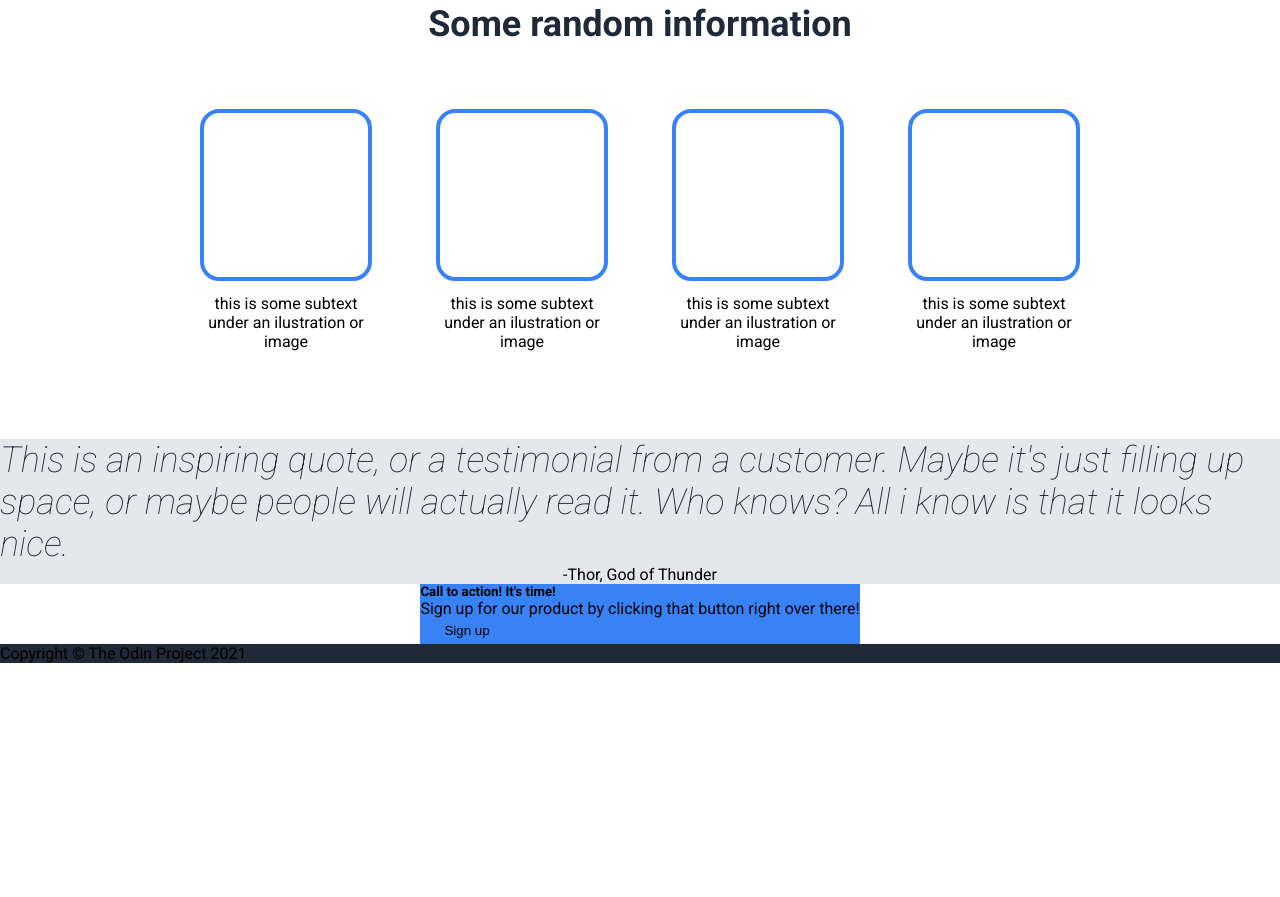
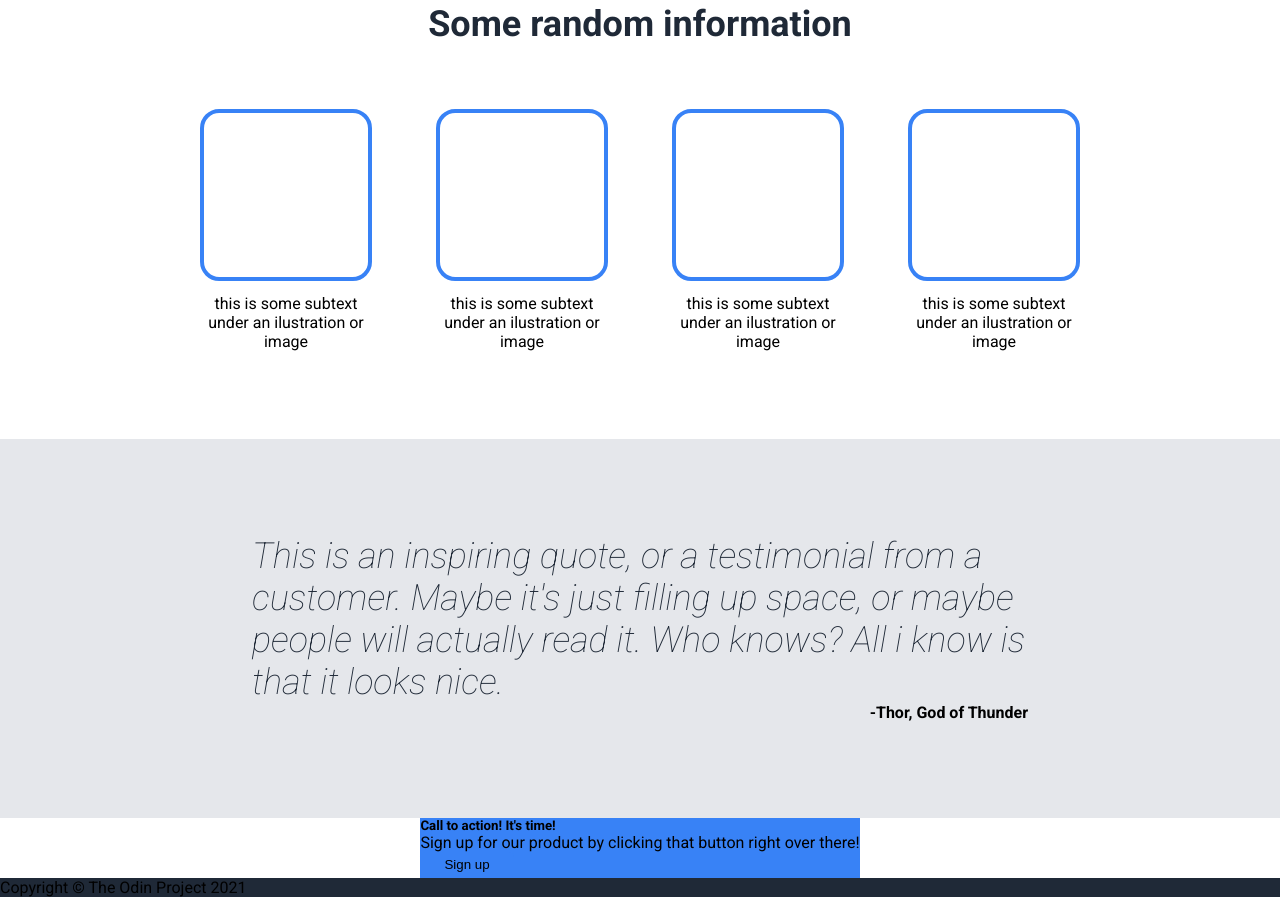
Before and after one commit to manu52697/odin-landing-page-project, a plain HTML site: page index.html in a window 1280 px wide. Shown: the part 478-1375 px from the top of the page. Before the commit the page ends 1141 px from the top, so only its background shows below. Drawn offline with Linux system fonts and the light colour scheme.

Commit message:
Style quotes section

```diff
--- a/index.html
+++ b/index.html
@@ -69,6 +69,7 @@
 
         </section>
         <section class="quotes">
+            <div class="quote">
                 <div class="quote-text">
                     This is an inspiring quote, or a testimonial
                     from a customer. Maybe it's just filling up space,
@@ -76,6 +77,7 @@
                     All i know is that it looks nice.
                 </div>
                 <div class="quote-author">-Thor, God of Thunder</div>
+            </div>
         </section>
         <section>
             <div class="cta">
--- a/style.css
+++ b/style.css
@@ -118,7 +118,7 @@ section.quotes {
     padding: 1rem;
 }
 
-/* card specific things */
+/* card section specific things */
 section.info {
     padding: 2.5rem;
 }
@@ -149,3 +149,26 @@ section.info {
     border-radius: 1.2rem;
     border: 4px solid var(--lighter-blue);
 }
+
+/* quote section specific things */
+
+section.quotes {
+    padding: 6rem;
+}
+
+div.quote {
+    display: flex;
+    flex-direction: column;
+    justify-content: space-around;
+    align-items: baseline;
+    max-width: 48.5rem;
+}
+
+.quote-text {
+    max-width: 48.5rem;
+}
+
+.quote-author {
+    font-weight: bold;
+    align-self: flex-end;
+}
```
Lines whose indentation alone changed are shown as unchanged.
